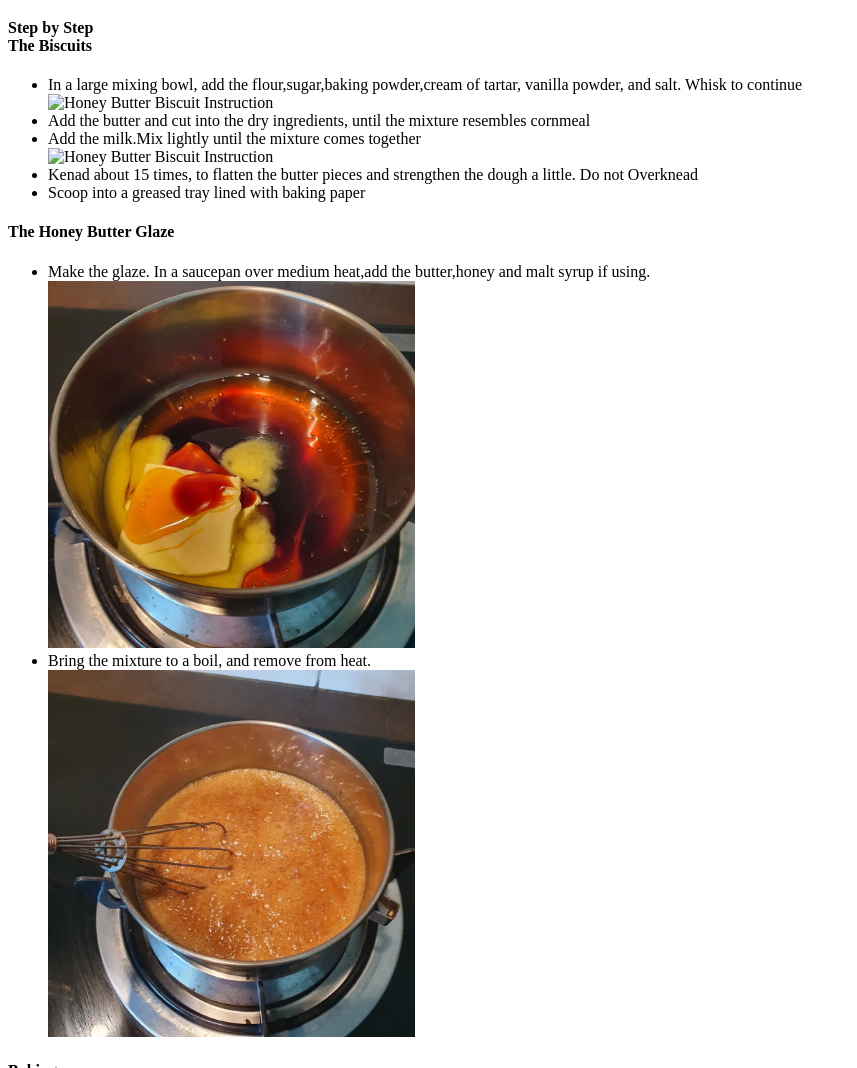
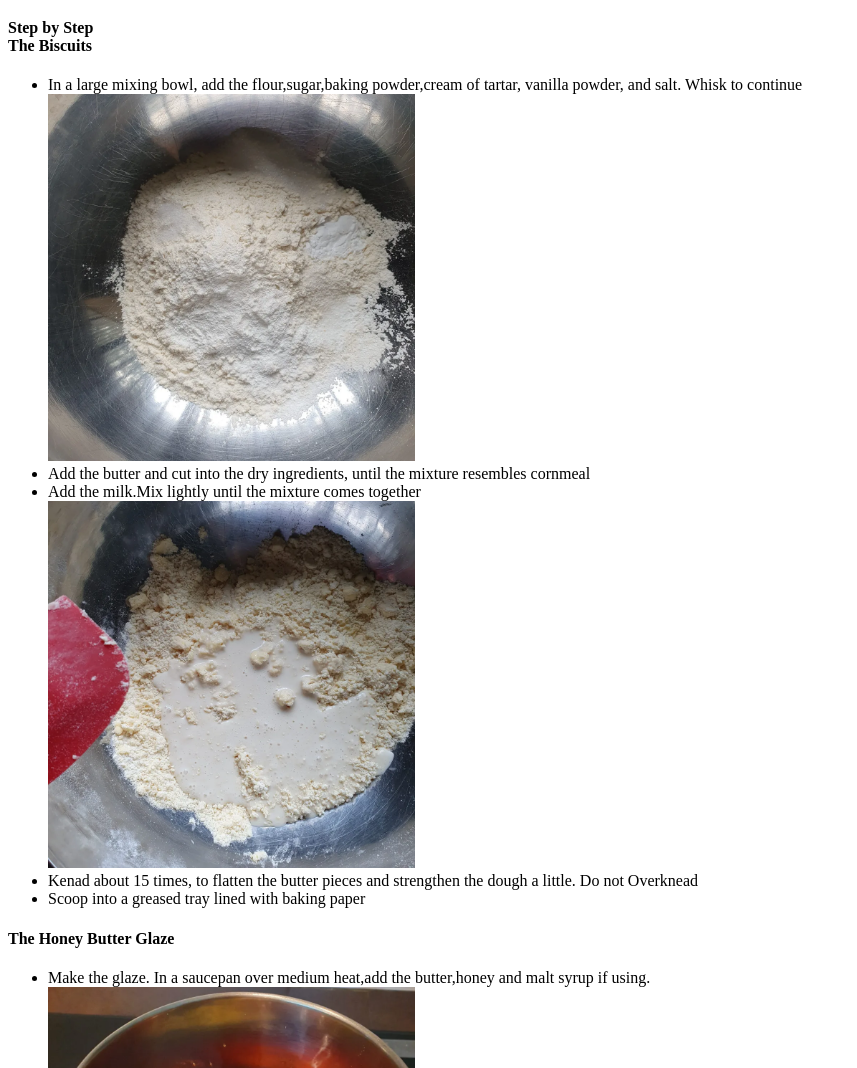
Before and after one commit to Edwinta-dev/odin-receipes, a plain HTML site: page recipes/honeyButterBiscuit.html in a window 1280 px wide. Shown: the part 1270-2338 px from the top of the page, without its empty margins (0-857 px from the left). Drawn offline with Linux system fonts and the light colour scheme; files whose address does not match are found by name.

Commit message:
Correct paths for honeyButterBiscuit.html

```diff
--- a/recipes/honeyButterBiscuit.html
+++ b/recipes/honeyButterBiscuit.html
@@ -67,13 +67,13 @@
             <li>
                 In a large mixing bowl, add the flour,sugar,baking powder,cream of tartar, vanilla powder, and salt. Whisk to continue
                 <br>
-                <img src = "recipes\honeyButterBiscuit\honeyButterBiscuitInstructionalPicture1.webp" alt = "Honey Butter Biscuit Instruction" class = "responsive-img">
+                <img src = "honeyButterBiscuit\honeyButterBiscuitInstructionalPicture1.webp" alt = "Honey Butter Biscuit Instruction" class = "responsive-img">
             </li>
             <li>Add the butter and cut into the dry ingredients, until the mixture resembles cornmeal</li>
             <li>
                 Add the milk.Mix lightly until the mixture comes together
                 <br>
-                <img src = "recipes\honeyButterBiscuit\honeyButterBiscuitInstructionalPicture2.webp" alt = "Honey Butter Biscuit Instruction" class = "responsive-img">
+                <img src = "honeyButterBiscuit\honeyButterBiscuitInstructionalPicture2.webp" alt = "Honey Butter Biscuit Instruction" class = "responsive-img">
             </li>
             <li>Kenad about 15 times, to flatten the butter pieces and strengthen the dough a little. Do not Overknead</li>
             <li>Scoop into a greased tray lined with baking paper</li>
```
